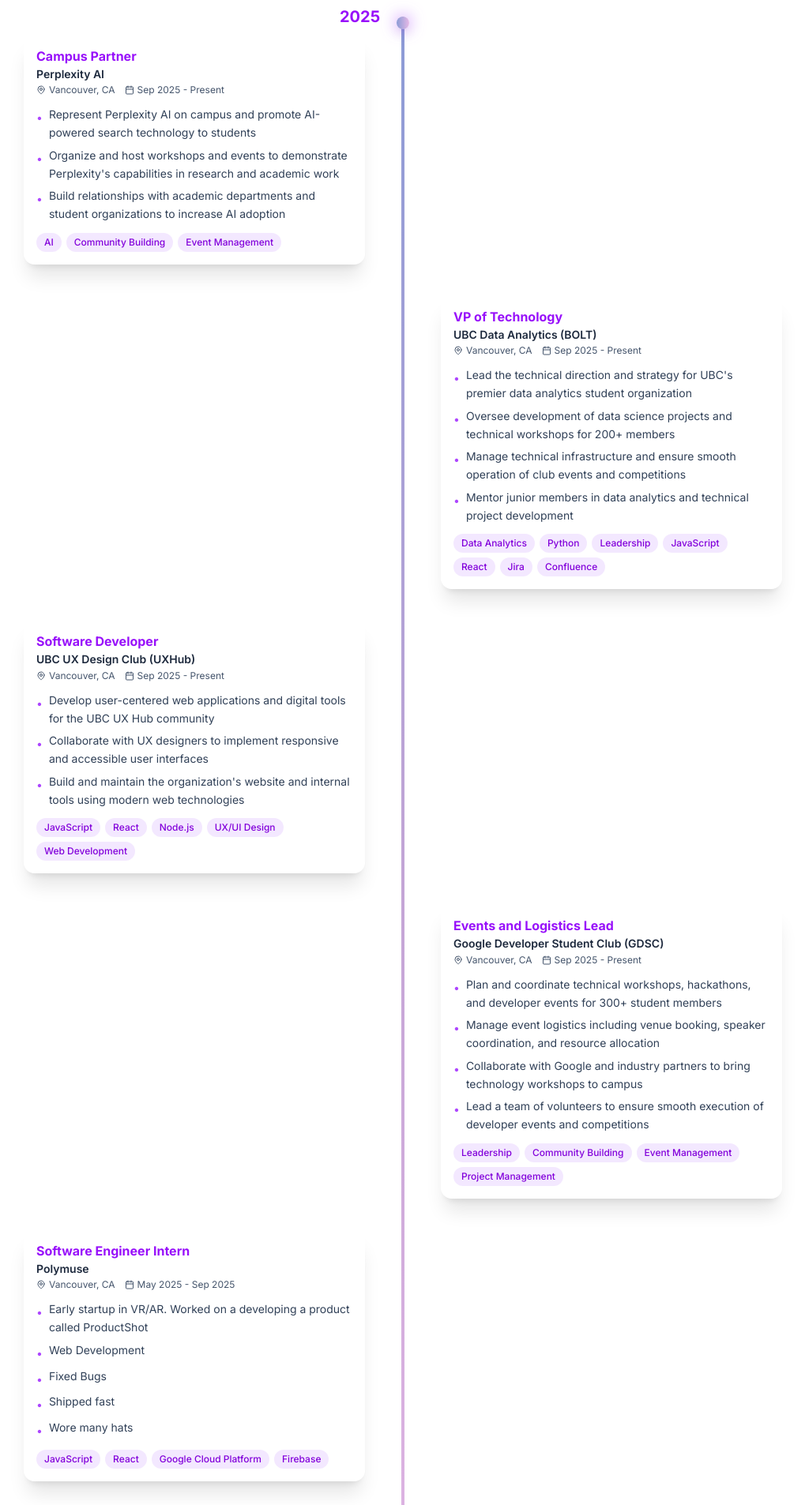
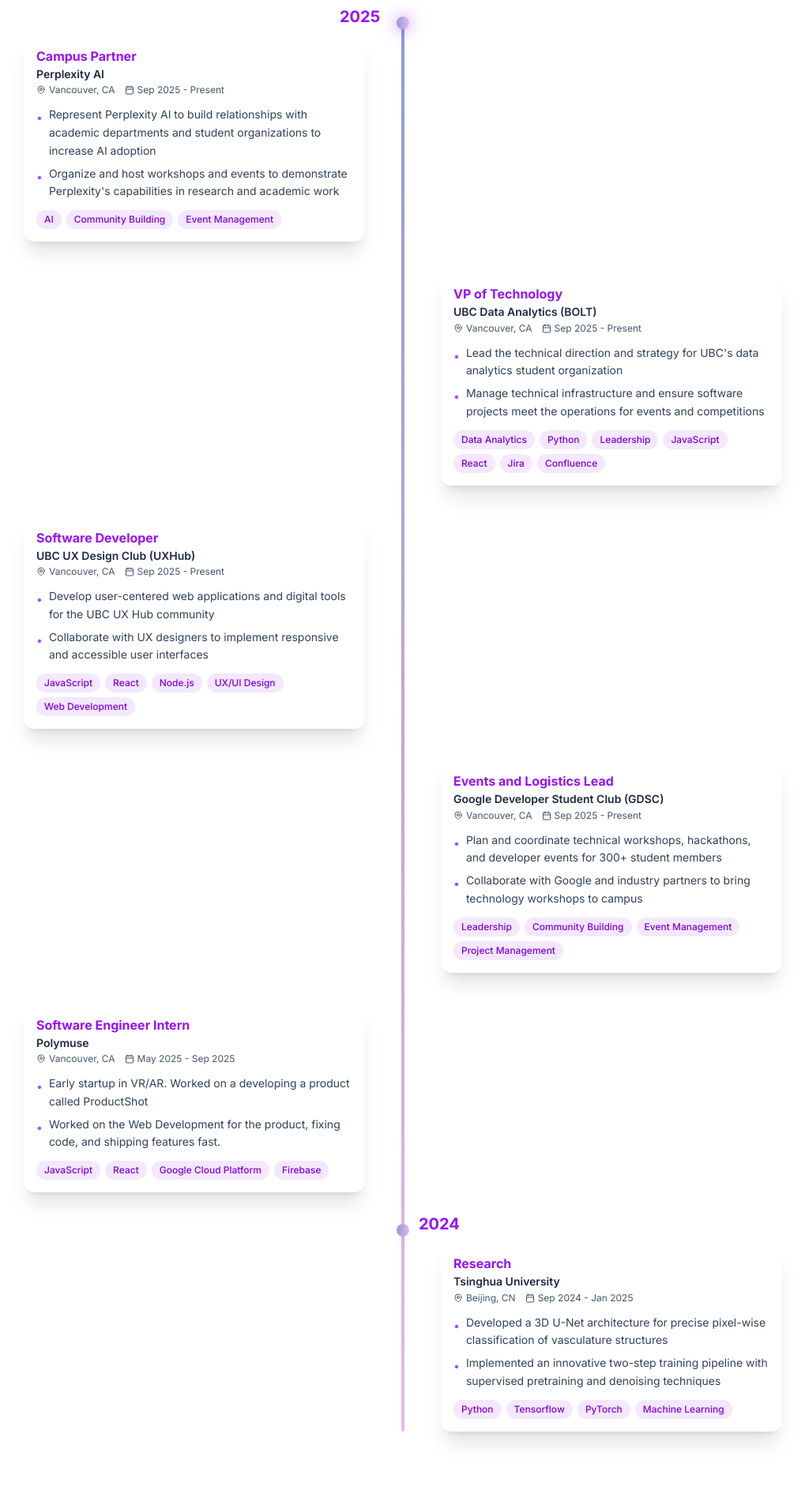
Before and after one commit to jjcyz/portfolio, a Next.js app: page / in a window 1280 px wide. Shown: the part 4460-6366 px from the top of the page at 79% size, without its empty margins (130-1149 px from the left). Built offline with nearby package versions, Linux system fonts and the light colour scheme.

Commit message:
Minor changes

```diff
--- a/components/Projects.tsx
+++ b/components/Projects.tsx
@@ -2,6 +2,7 @@
 
 import { motion, useInView } from 'framer-motion';
 import { useRef, useState, useMemo, useCallback } from 'react';
+import Image from 'next/image';
 import { projects } from '@/lib/data';
 import SectionHeader from '@/components/ui/SectionHeader';
 import DesktopFrame from './projects/DesktopFrame';
@@ -50,18 +51,44 @@
                   {!isMobileDevice ? (
                     <DesktopFrame key={currentProject.id} project={currentProject} />
                   ) : (
-                    /* Mobile message - Desktop preview available on desktop */
-                    <div className="w-full lg:w-2/3 flex items-center justify-center py-8 lg:hidden">
+                    /* Mobile: MacBook frame with message inside screen */
+                    <div className="relative w-full lg:w-2/3 shrink-0 overflow-visible lg:hidden">
+                      <div className="relative w-full aspect-[16/11] min-h-[50vh] sm:min-h-[60vh] scale-100 sm:scale-105">
+                        {/* Screen Content Area - Message inside screen */}
                         <motion.div
-                        initial={{ opacity: 0, y: 20 }}
-                        animate={isInView ? { opacity: 1, y: 0 } : { opacity: 0, y: 20 }}
+                          initial={{ opacity: 0 }}
+                          animate={isInView ? { opacity: 1 } : { opacity: 0 }}
                           transition={{ duration: 0.5, delay: 0.2 }}
-                        className="text-center px-4"
+                          className="absolute"
+                          style={{
+                            top: '15%',
+                            left: '11.5%',
+                            right: '11.5%',
+                            bottom: '14%',
+                            zIndex: 1,
+                          }}
                         >
-                        <p className="text-sm sm:text-base text-slate-600 leading-relaxed">
+                          <div className="absolute inset-0 w-full h-full overflow-hidden flex items-center justify-center bg-black rounded-[20px]">
+                            <div className="text-center px-6 sm:px-8">
+                              <p className="text-sm sm:text-base text-white leading-relaxed">
                                 View the desktop browser version on a desktop or tablet device for the full experience.
                               </p>
+                            </div>
+                          </div>
                         </motion.div>
+
+                        {/* MacBook Pro Image Background - Overlay on top (Static) */}
+                        <div className="absolute inset-0 z-10 pointer-events-none">
+                          <Image
+                            src="/images/MacBook Pro M4 14-inch Silver.png"
+                            alt="MacBook Pro Frame"
+                            fill
+                            className="object-contain"
+                            sizes="(max-width: 1024px) 100vw, 100vw"
+                            priority
+                          />
+                        </div>
+                      </div>
                     </div>
                   )}
 
--- a/lib/data.ts
+++ b/lib/data.ts
@@ -117,9 +117,8 @@
     startDate: '2025-09',
     endDate: 'present',
     description: [
-      'Represent Perplexity AI on campus and promote AI-powered search technology to students',
+      'Represent Perplexity AI to build relationships with academic departments and student organizations to increase AI adoption',
       'Organize and host workshops and events to demonstrate Perplexity\'s capabilities in research and academic work',
-      'Build relationships with academic departments and student organizations to increase AI adoption',
     ],
     technologies: ['AI', 'Community Building', 'Event Management'],
   },
@@ -131,10 +130,8 @@
     startDate: '2025-09',
     endDate: 'present',
     description: [
-      'Lead the technical direction and strategy for UBC\'s premier data analytics student organization',
-      'Oversee development of data science projects and technical workshops for 200+ members',
-      'Manage technical infrastructure and ensure smooth operation of club events and competitions',
-      'Mentor junior members in data analytics and technical project development',
+      'Lead the technical direction and strategy for UBC\'s data analytics student organization',
+      'Manage technical infrastructure and ensure software projects meet the operations for events and competitions',
     ],
     technologies: ['Data Analytics', 'Python', 'Leadership', 'JavaScript', 'React', 'Jira', 'Confluence'],
   },
@@ -148,7 +145,6 @@
     description: [
       'Develop user-centered web applications and digital tools for the UBC UX Hub community',
       'Collaborate with UX designers to implement responsive and accessible user interfaces',
-      'Build and maintain the organization\'s website and internal tools using modern web technologies',
     ],
     technologies: ['JavaScript', 'React', 'Node.js', 'UX/UI Design', 'Web Development'],
   },
@@ -161,9 +157,7 @@
     endDate: 'present',
     description: [
       'Plan and coordinate technical workshops, hackathons, and developer events for 300+ student members',
-      'Manage event logistics including venue booking, speaker coordination, and resource allocation',
       'Collaborate with Google and industry partners to bring technology workshops to campus',
-      'Lead a team of volunteers to ensure smooth execution of developer events and competitions',
     ],
     technologies: ['Leadership', 'Community Building', 'Event Management', 'Project Management'],
   },
@@ -176,10 +170,7 @@
     endDate: '2025-09',
     description: [
       'Early startup in VR/AR. Worked on a developing a product called ProductShot',
-      'Web Development',
-      'Fixed Bugs',
-      'Shipped fast',
-      'Wore many hats',
+      'Worked on the Web Development for the product, fixing code, and shipping features fast.',
     ],
     technologies: ['JavaScript', 'React', 'Google Cloud Platform', 'Firebase'],
   },
@@ -193,7 +184,6 @@
     description: [
       'Developed a 3D U-Net architecture for precise pixel-wise classification of vasculature structures',
       'Implemented an innovative two-step training pipeline with supervised pretraining and denoising techniques',
-      'Built an end-to-end pipeline processing TIFF scans and generating 3D segmentation masks',
     ],
     technologies: ['Python', 'Tensorflow', 'PyTorch', 'Machine Learning'],
   },
```
Lines whose indentation alone changed are shown as unchanged.
